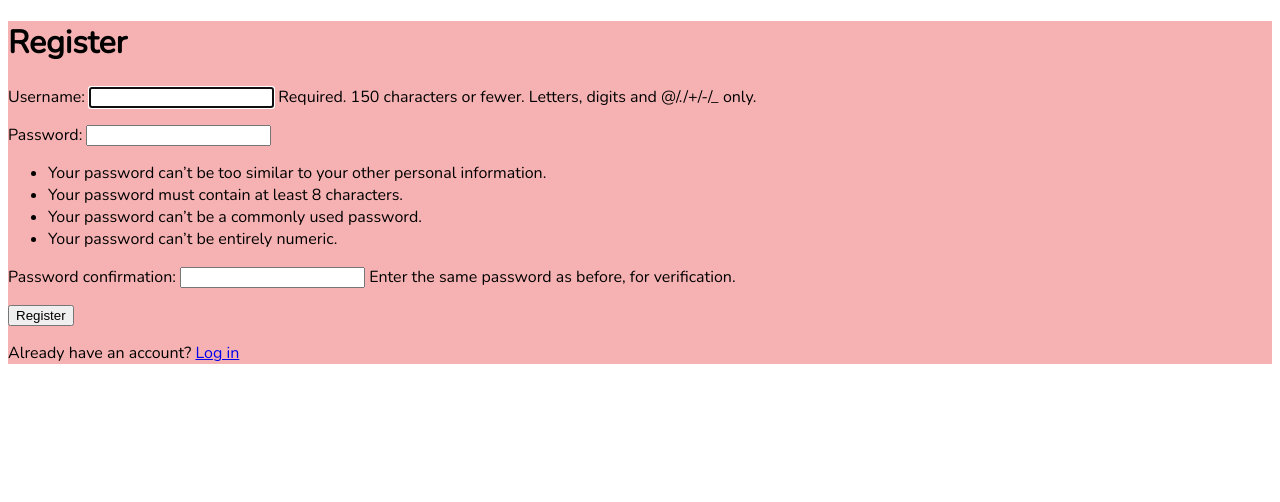
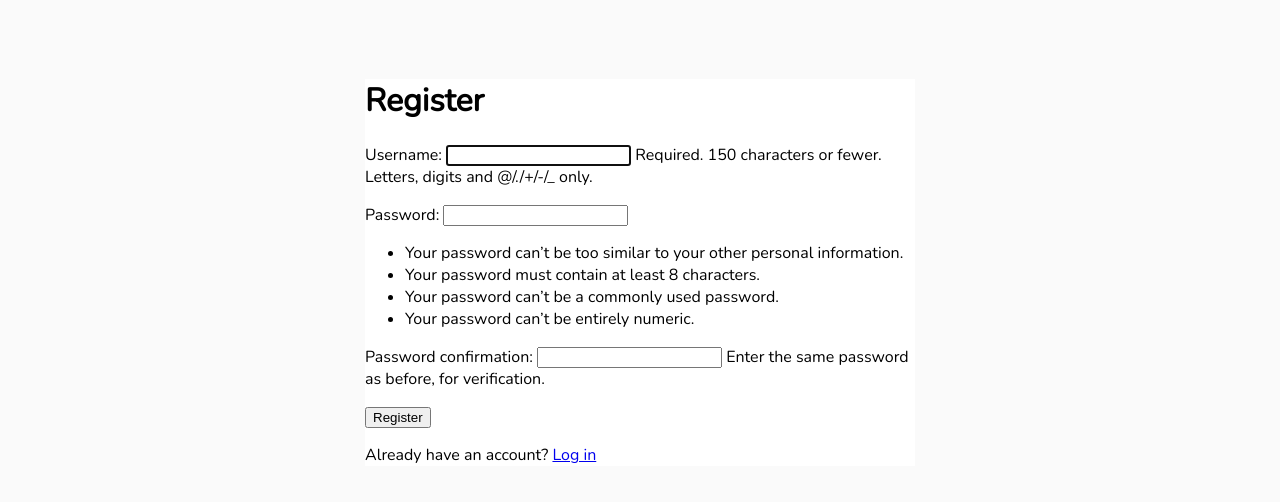
Before and after one commit to Arunavaskar/todo_list, a Django app: page /register/ in a window 1280 px wide. Shown: the top 502 px of the page. Run offline with Django 3.2, Linux system fonts and the light colour scheme.

Commit message:
# Minor color-margin-padding additions
1. background-color to body, top padding of 50px
added max-width to container, margin and background color added

```diff
--- a/base/static/css/style.css
+++ b/base/static/css/style.css
@@ -1,8 +1,13 @@
 
 body{
+    background-color: #fafafa;
     font-family: 'Nunito', sans-serif;
+    padding-top: 50px;
 }
 
 .container{
-    background-color: rgb(246, 178, 178);
+    max-width: 550px;
+    margin: auto;
+    background-color: #fff;
+
 }
```
